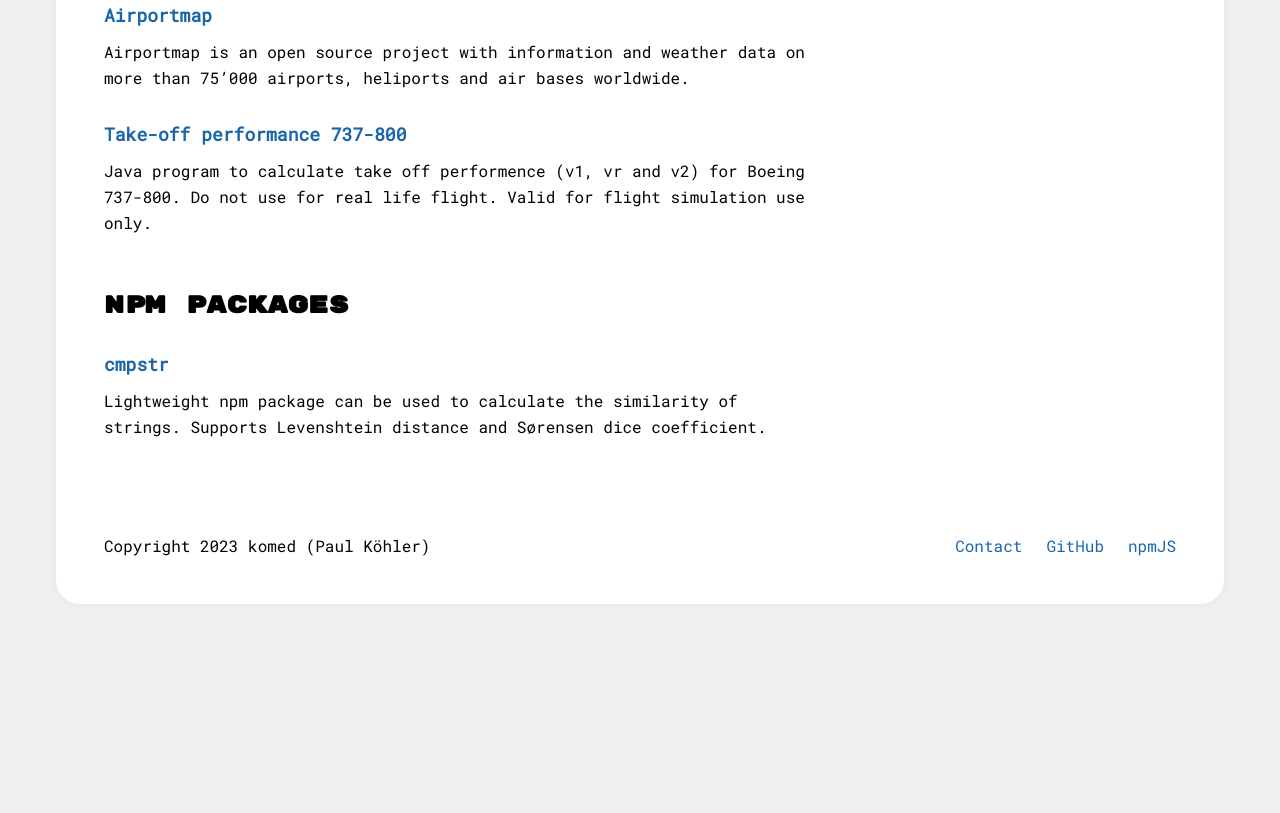
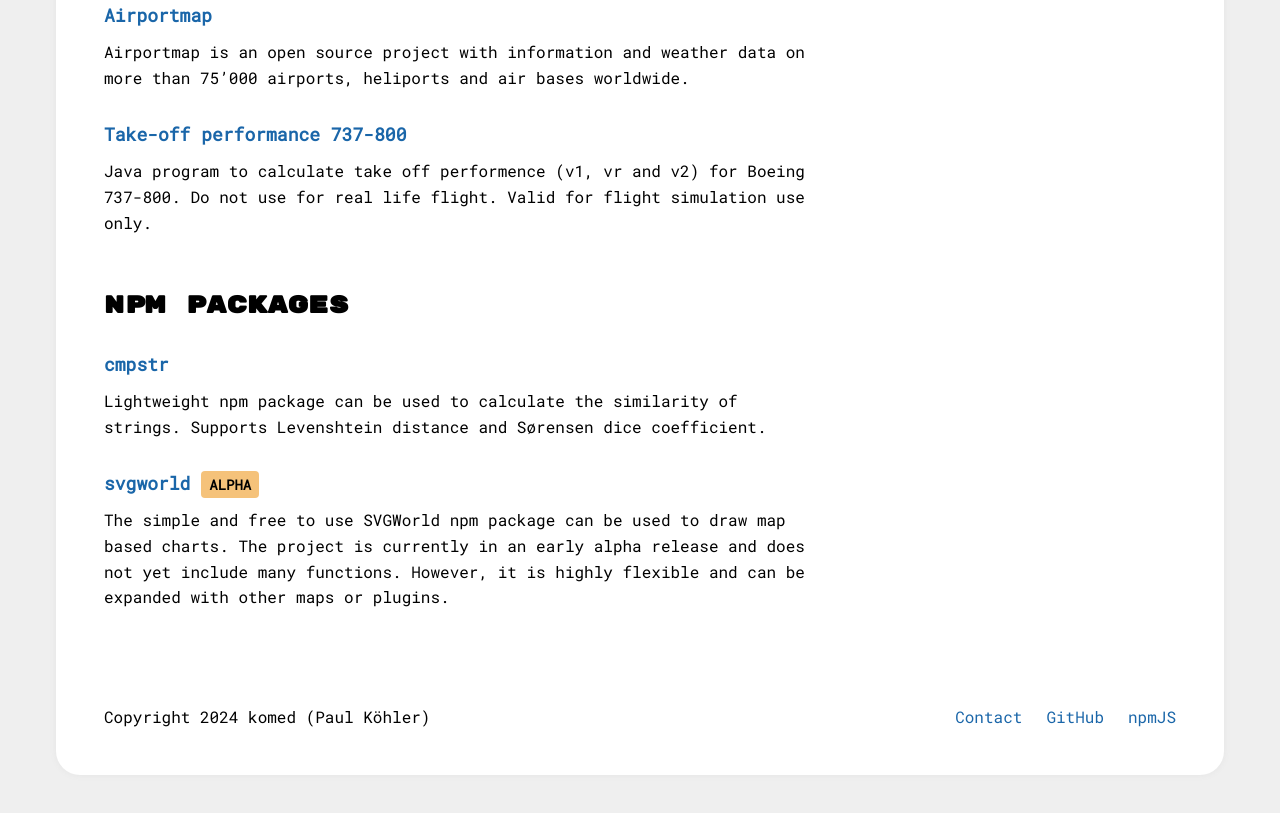
Before and after one commit to komed3/homepage, a plain HTML site: page index.html in a window 1280 px wide. Shown: the part 541-1354 px from the top of the page. Before the commit the page ends 1201 px from the top, so only its background shows below. Drawn offline with Linux system fonts and the light colour scheme.

Commit message:
update npm section

```diff
--- a/index.html
+++ b/index.html
@@ -40,10 +40,14 @@
                         <h3><a href="https://www.npmjs.com/package/cmpstr" target="_blank">cmpstr</a></h3>
                         <p>Lightweight npm package can be used to calculate the similarity of strings. Supports Levenshtein distance and Sørensen dice coefficient.</p>
                     </li>
+                    <li>
+                        <h3><a href="https://www.npmjs.com/package/svgworld" target="_blank">svgworld</a> <span class="flag">ALPHA</span></h3>
+                        <p>The simple and free to use SVGWorld npm package can be used to draw map based charts. The project is currently in an early alpha release and does not yet include many functions. However, it is highly flexible and can be expanded with other maps or plugins.</p>
+                    </li>
                 </ul>
             </main>
             <footer>
-                <p>Copyright 2023 komed (Paul Köhler)</p>
+                <p>Copyright 2024 komed (Paul Köhler)</p>
                 <nav>
                     <a href="mailto:webmaster@komed3.de" target="_blank">Contact</a>
                     <a href="https://github.com/komed3" target="_blank">GitHub</a>
--- a/style.css
+++ b/style.css
@@ -81,6 +81,13 @@
     margin: 0;
     font-size: 18px;
     font-weight: bold;
+}
+
+main ul li h3 .flag {
+    padding: 4px 8px;
+    font-size: 14px;
+    background: #f5c27a;
+    border-radius: 4px;
 }
 
 main ul li p {
```
Also changed, not shown: style.min.css.
